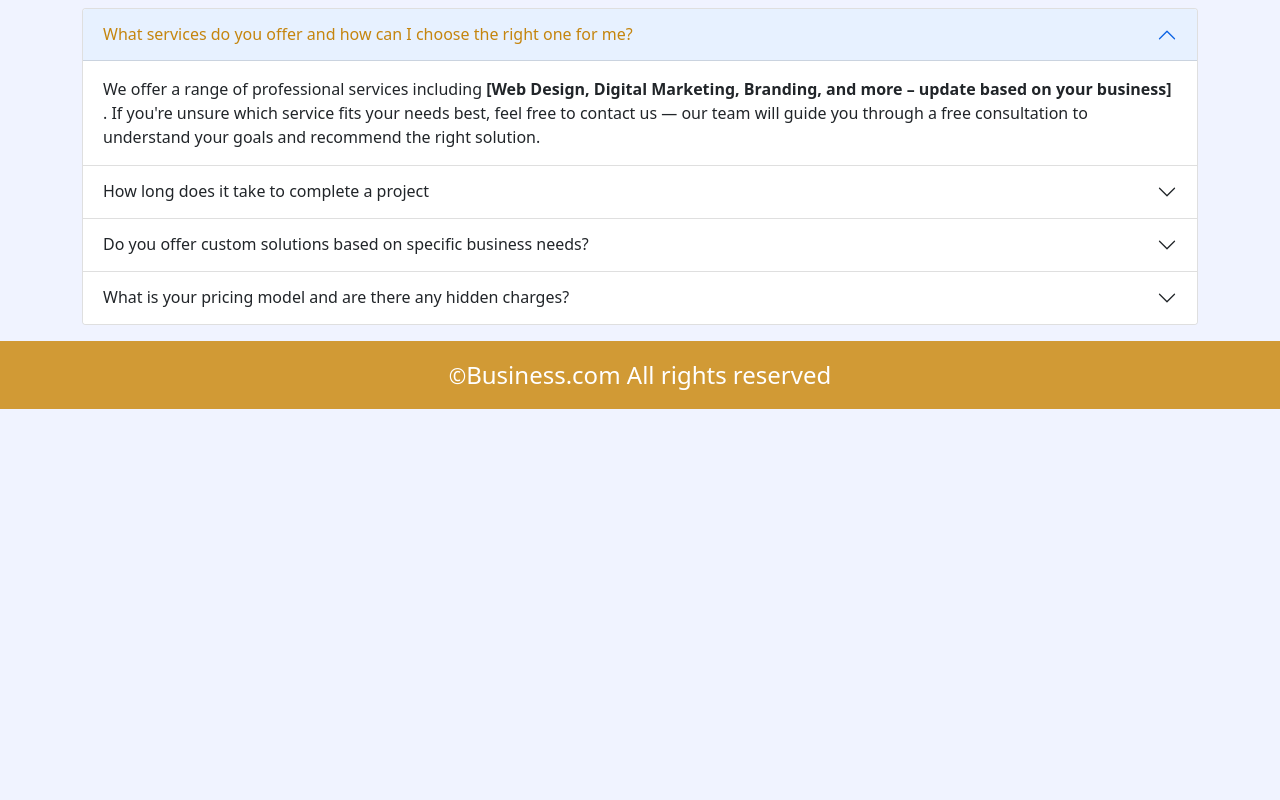
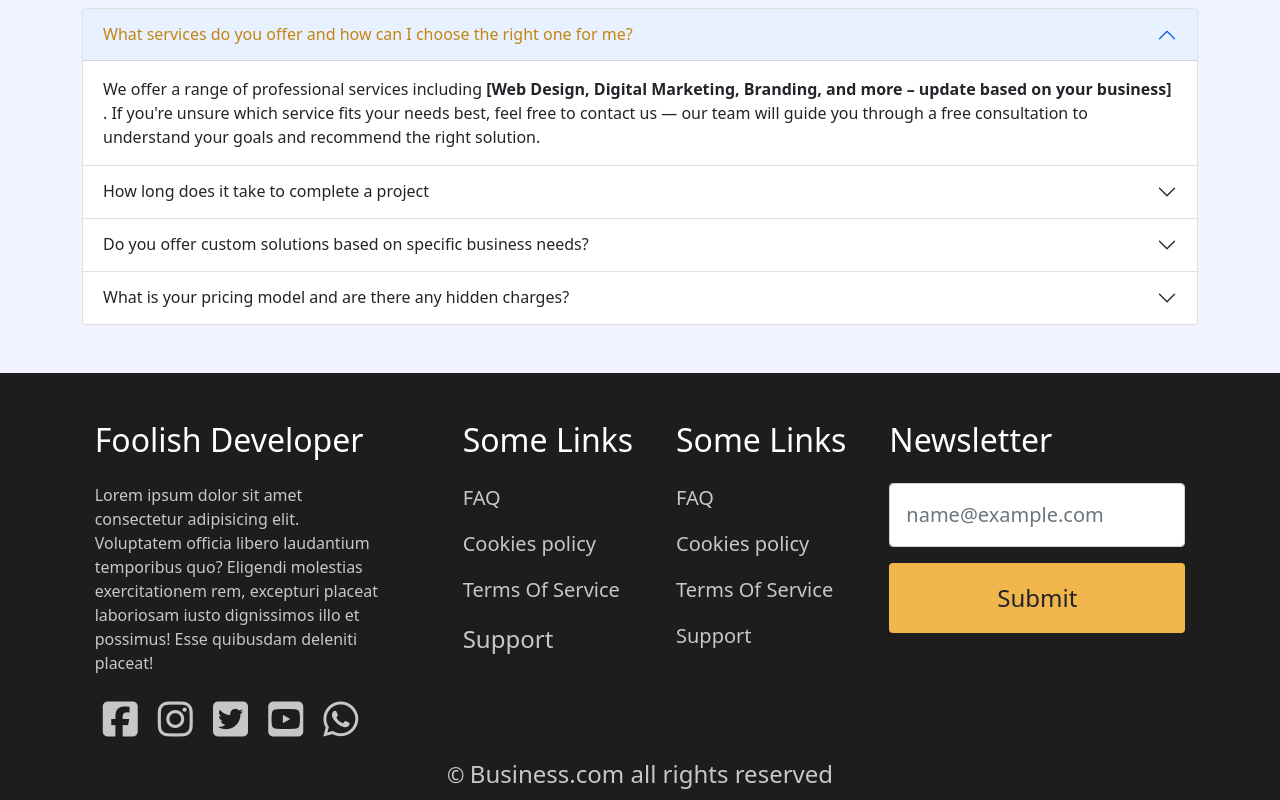
Before and after one commit to hasnatfahmidkhan/business, a plain HTML site: page index.html in a window 1280 px wide. Shown: the part 1866-2666 px from the top of the page. Before the commit the page ends 2275 px from the top, so only its background shows below. Drawn offline with nearby package versions, Linux system fonts and the light colour scheme.

Commit message:
footer update

```diff
--- a/index.html
+++ b/index.html
@@ -211,10 +211,81 @@
         </section>
         <!-- ===== End: Faq ===== -->
 
-        <footer class="text-center mt-3 text-white py-3 fs-4">
-            <small>&copy;</small>Business.com All rights reserved
-        </footer>
     </main>
+      <footer>
+      <div class="container-fluid mt-5">
+        <div class="row d-lg-flex justify-content-center pt-5 footer-container">
+          <div class="col-12 col-lg-3 me-5">
+            <h3 class="fs-2 mb-3">Foolish Developer</h3>
+            <p class="mt-4 text-justify">
+              Lorem ipsum dolor sit amet consectetur adipisicing elit.
+              Voluptatem officia libero laudantium temporibus quo? Eligendi
+              molestias exercitationem rem, excepturi placeat laboriosam iusto
+              dignissimos illo et possimus! Esse quibusdam deleniti placeat!
+            </p>
+
+            <div class="mt-3 p-2">
+              <a href=""
+                ><i
+                  class="fa-brands fa-square-facebook fs-1 me-3 icon-color"
+                ></i>
+              </a>
+              <a href=""
+                ><i class="fa-brands fa-instagram fs-1 me-3 icon-color"></i>
+              </a>
+              <a href=""
+                ><i
+                  class="fa-brands fa-square-twitter fs-1 me-3 icon-color"
+                ></i>
+              </a>
+              <a href="">
+                <i class="fa-brands fa-square-youtube fs-1 me-3 icon-color"></i>
+              </a>
+              <a href=""
+                ><i class="fa-brands fa-whatsapp fs-1 icon-color"></i>
+              </a>
+            </div>
+          </div>
+          <div class="col-12 col-lg-2 links-container">
+            <h3 class="fs-2 mb-4">Some Links</h3>
+            <ul class="p-0">
+              <li class="mb-3"><a href="" class="fs-5">FAQ</a></li>
+              <li class="mb-3"><a href="" class="fs-5">Cookies policy</a></li>
+              <li class="mb-3"><a href="" class="fs-5">Terms Of Service</a></li>
+              <li><a href="" class="fs-4">Support</a></li>
+            </ul>
+          </div>
+          <div class="col-12 col-lg-2 links-container">
+            <h3 class="fs-2 mb-4">Some Links</h3>
+            <ul class="p-0">
+              <li class="mb-3"><a href="" class="fs-5">FAQ</a></li>
+              <li class="mb-3"><a href="" class="fs-5">Cookies policy</a></li>
+              <li class="mb-3"><a href="" class="fs-5">Terms Of Service</a></li>
+              <li><a href="" class="fs-5">Support</a></li>
+            </ul>
+          </div>
+          <div class="col-12 col-lg-3">
+            <form>
+              <div class="mb-3">
+                <h2 class="mb-4">Newsletter</h2>
+                <input
+                  type="email"
+                  class="form-control p-3 fs-5"
+                  id="exampleFormControlInput1"
+                  placeholder="name@example.com"
+                />
+              </div>
+              <div class="col-auto">
+                <button type="submit" class="btn mb-3 w-100 p-3 fs-4 btn-color">
+                  Submit
+                </button>
+              </div>
+            </form>
+          </div>
+          <div class="text-center my-2 fs-4 digital-rights"><small>&copy; </small>Business.com all rights reserved</div>
+        </div>
+      </div>
+    </footer>
     <!-- ===== End: Main Section ===== -->
 
     <!-- ===== Start: Bootstrap Js ===== -->
--- a/styles/style.css
+++ b/styles/style.css
@@ -1,3 +1,10 @@
+li {
+  list-style: none;
+}
+a {
+  text-decoration: none;
+}
+
 body {
   background-color: #f0f3ff;
 }
@@ -36,13 +43,42 @@ body {
 /* ===== End: Card SEctoin ===== */
 
 /* ===== Start: Faq / Accordion ===== */
-.accordion-button:not(.collapsed){
-    color: #c5850e;
+.accordion-button:not(.collapsed) {
+  color: #c5850e;
 }
 /* ===== End: Faq / Accordion ===== */
 
 /* ===== Start: footer ===== */
 footer {
-    background-color: #cc890ed5;
+  background: #070707e7;
 }
 /* ===== End: footer ===== */
+/* ===== Start: footer ===== */
+footer h2,
+footer h3,
+footer h4 {
+  color: #fff;
+}
+/* ===== End: footer ===== */
+
+/* ===== Start: footer ===== */
+footer p,
+a,
+.digital-rights {
+  color: #c7c7c7;
+}
+/* ===== End: footer ===== */
+/* ===== Start: footer ===== */
+footer .btn-color {
+  background: #f0b64c;
+  transition: all .5s ease;
+  -webkit-transition: all .5s ease;
+  -moz-transition: all .5s ease;
+  -ms-transition: all .5s ease;
+  -o-transition: all .5s ease;
+}
+footer .btn-color:hover {
+  color: #f0f3ff;
+  background: #c5850e;
+}
+/* ===== End: footer ===== */
```
